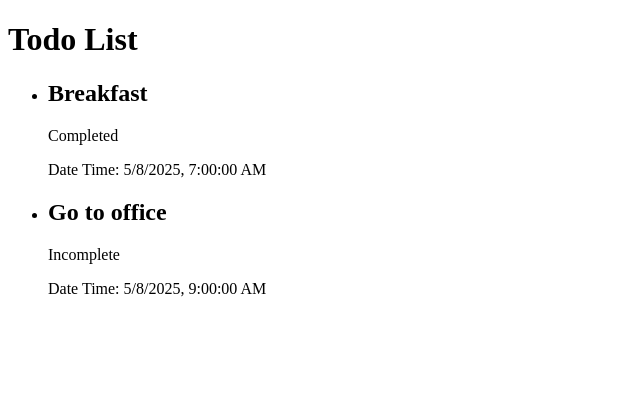
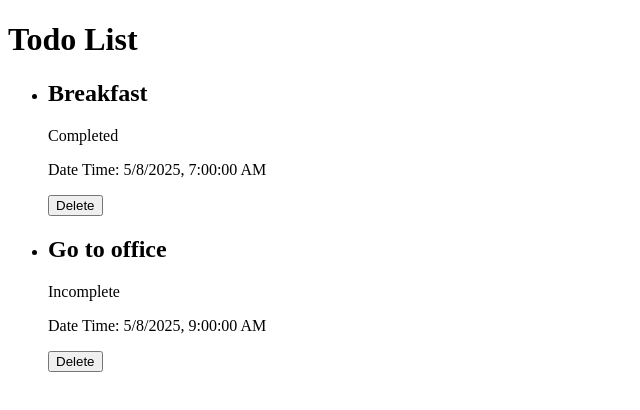
Before and after one commit to muhammmadrizki/todo-list, a React (Vite) app: page / in a window 1280 px wide. Shown: the top 410 px of the page, without its empty margins (0-640 px from the left). Built offline with nearby package versions, Linux system fonts and the light colour scheme.

Commit message:
use button

```diff
--- a/src/App.tsx
+++ b/src/App.tsx
@@ -1,3 +1,5 @@
+import { Button } from "./components/button";
+
 const tasks = [
   {
     id: 1,
@@ -25,6 +27,7 @@ export function App() {
               <h2>{task.title}</h2>
               <p>{task.completed ? "Completed" : "Incomplete"}</p>
               <p>Date Time: {task.date.toLocaleString()}</p>
+              <Button>Delete</Button>
             </li>
           );
         })}
```
